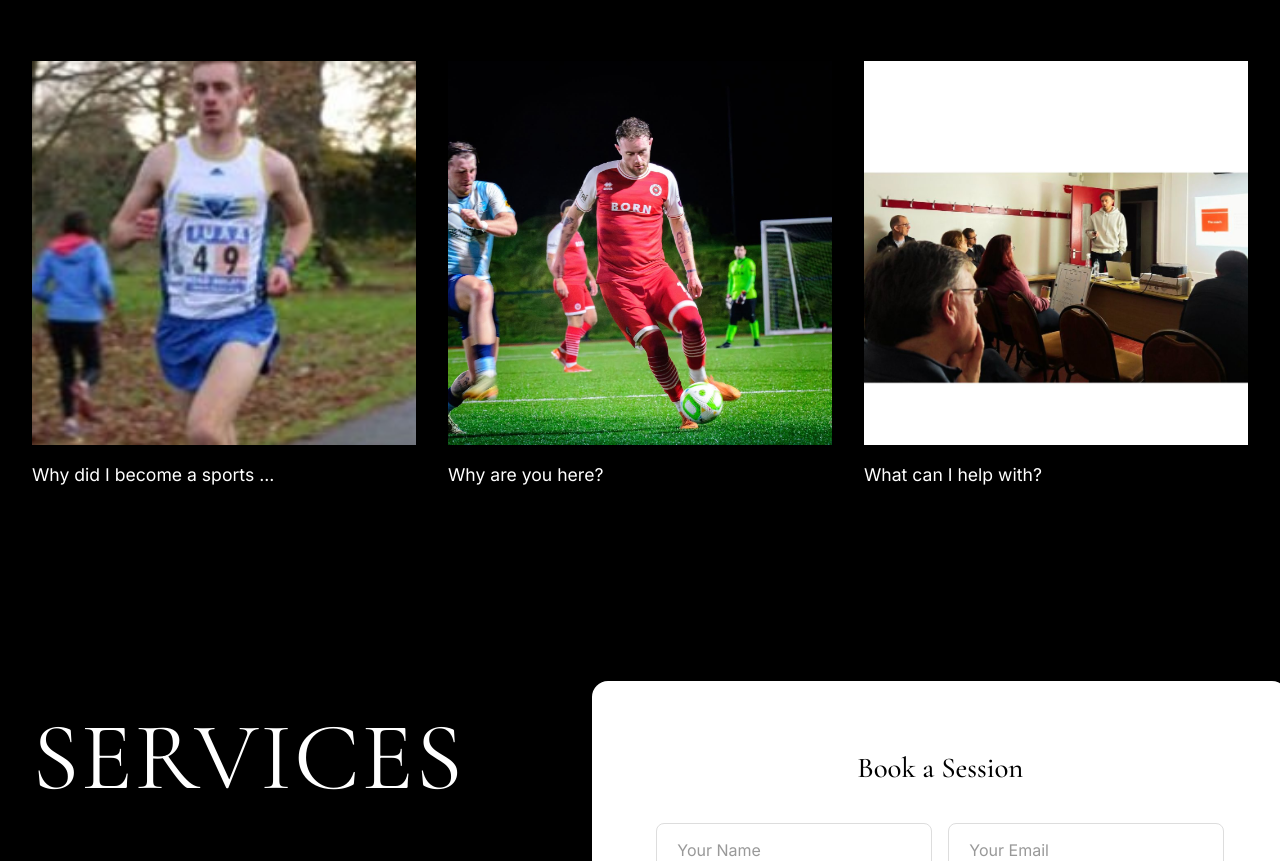
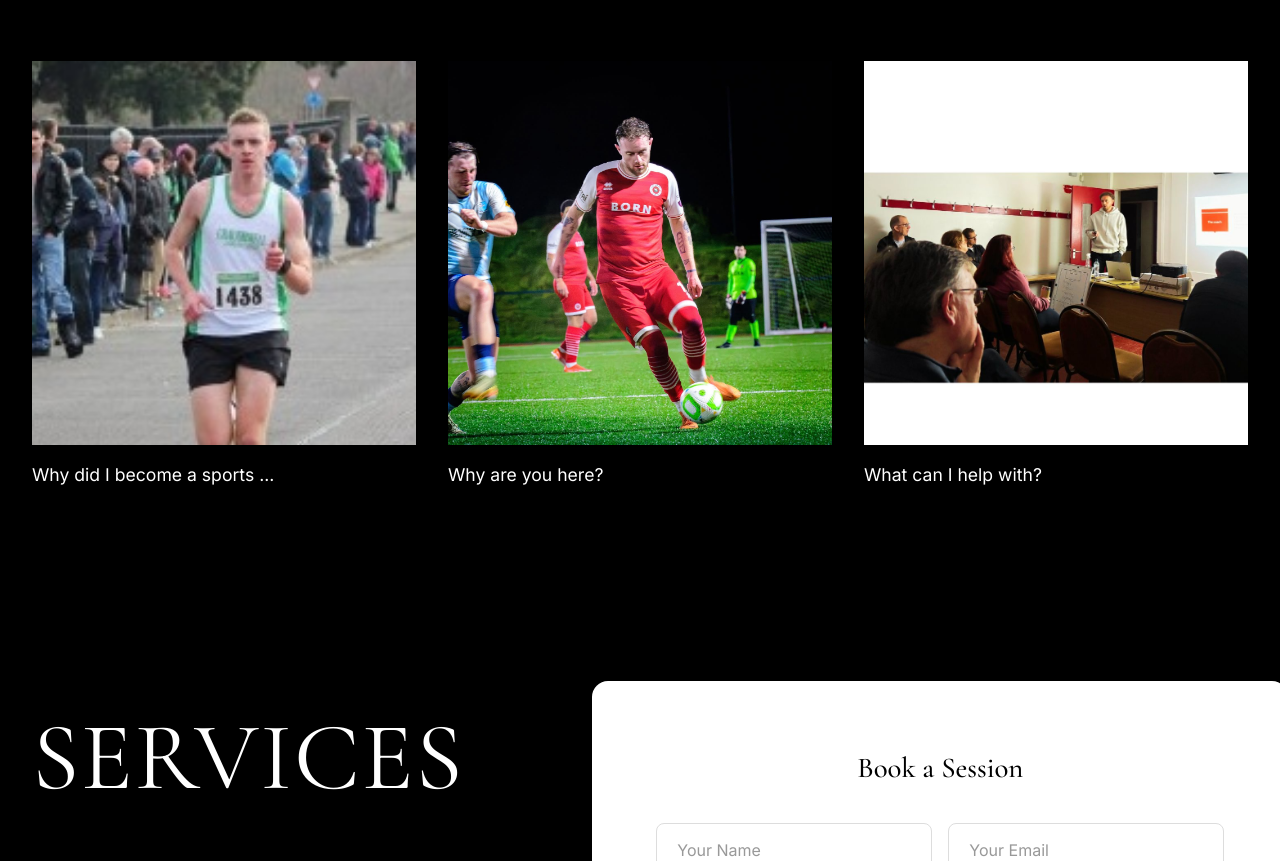
Before and after one commit to CillianCawley7/ng-performance-psychology, a website: page index.html in a window 1280 px wide. Shown: the part 1757-2618 px from the top of the page. Drawn offline with nearby package versions, Linux system fonts and the light colour scheme.

Commit message:
Swap insights image to Picture2

```diff
--- a/index.html
+++ b/index.html
@@ -112,7 +112,7 @@
         <div class="insights-grid">
             <a href="insights/why-sports-psychologist.html" class="insight-card">
                 <div class="insight-image">
-                    <img src="Photos/friwr6fm.png" alt="Why did I become a sports psychologist">
+                    <img src="Photos/Picture2.jpg" alt="Why did I become a sports psychologist">
                 </div>
                 <h3 class="insight-title">Why did I become a sports ...</h3>
             </a>
```
Also changed, not shown: Photos/Picture2.jpg (added).
